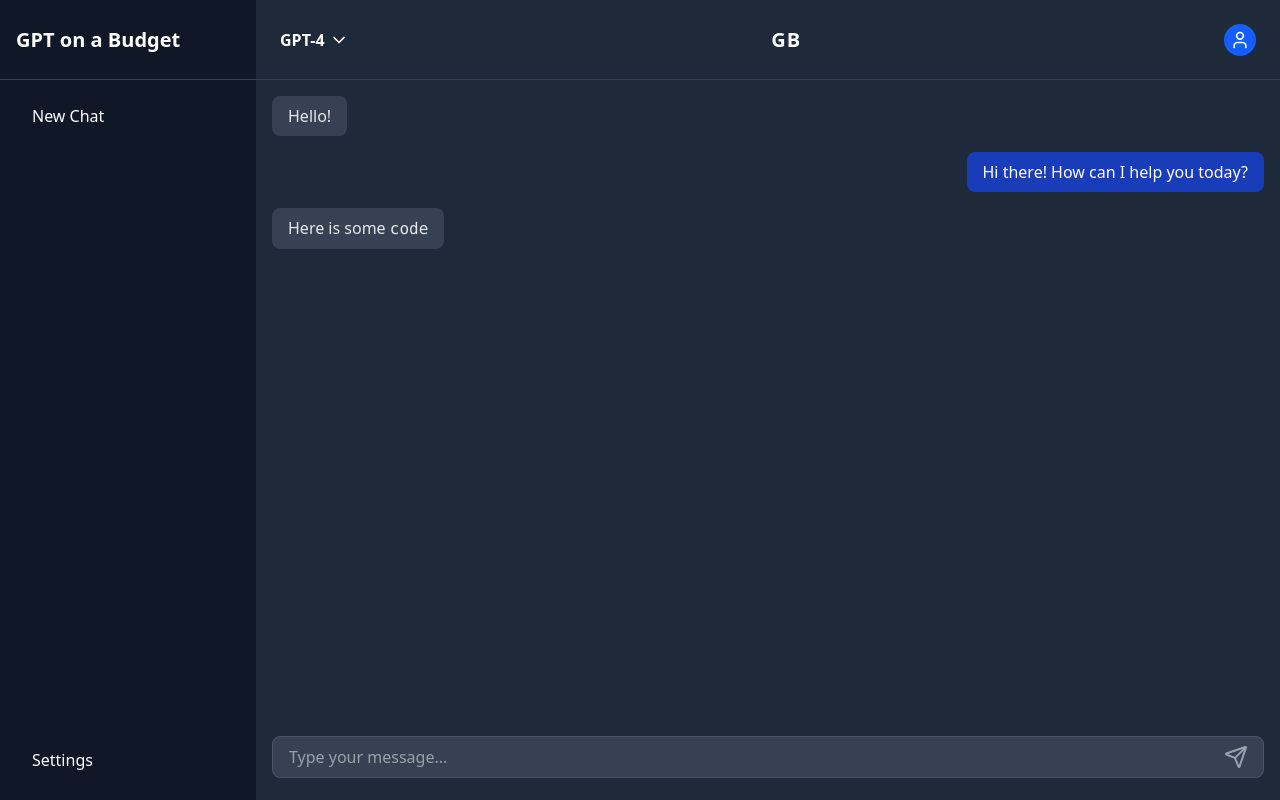
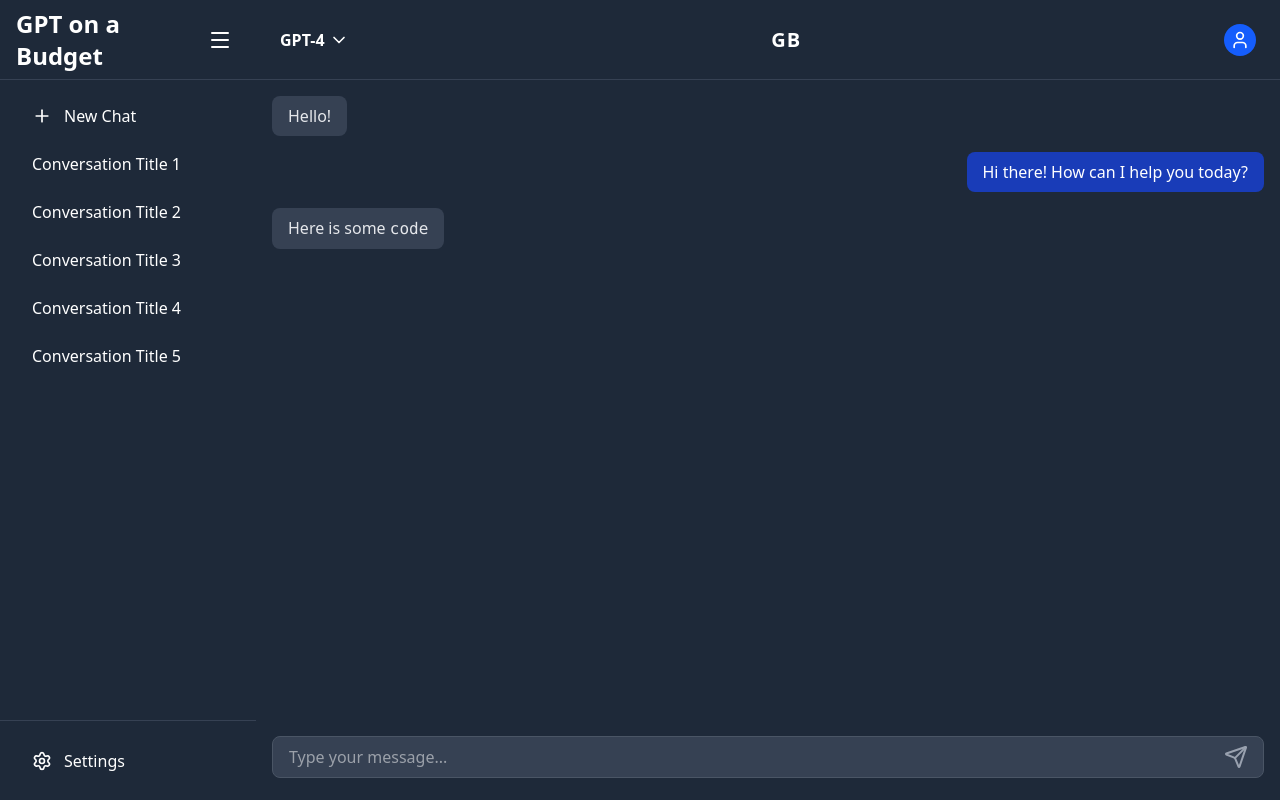
Before and after one commit to yaakov04/gpt-on-a-budget, a Vue app: page / in a window 1280 px wide. Built offline with nearby package versions, Linux system fonts and the light colour scheme.

Commit message:
feat: implement responsive sidebar with toggle functionality and enhanced UI elements

```diff
--- a/src/App.vue
+++ b/src/App.vue
@@ -2,20 +2,44 @@
 import Sidebar from './components/Sidebar.vue';
 import ChatView from './components/ChatView.vue';
 import Dropdown from './components/Dropdown.vue';
-import { ref } from 'vue';
+import { ref, onMounted, onUnmounted, computed } from 'vue';
 import { ChevronDown, User, LogOut } from 'lucide-vue-next';
 
 const models = ref(['GPT-4', 'GPT-3.5-Turbo', 'Gemini-Pro']);
 const selectedModel = ref('GPT-4');
+
+const isSidebarExpanded = ref(true);
+
+const toggleSidebar = () => {
+  isSidebarExpanded.value = !isSidebarExpanded.value;
+};
+
+const handleResize = () => {
+  if (window.innerWidth < 768) {
+    isSidebarExpanded.value = false;
+  } else {
+    isSidebarExpanded.value = true;
+  }
+};
+
+onMounted(() => {
+  window.addEventListener('resize', handleResize);
+  handleResize(); // Initial check
+});
+
+onUnmounted(() => {
+  window.removeEventListener('resize', handleResize);
+});
+
 </script>
 
 <template>
   <div class="flex h-screen bg-gray-800 text-white">
     <!-- Sidebar -->
-    <Sidebar />
+    <Sidebar :is-expanded="isSidebarExpanded" @toggle-sidebar="toggleSidebar" />
 
     <!-- Main Content -->
-    <div class="flex-1 flex flex-col overflow-hidden">
+    <div class="flex-1 flex flex-col overflow-hidden transition-all duration-300 ease-in-out" >
       <header class="flex items-center justify-between p-4 bg-gray-800 border-b border-gray-700 h-20">
         <!-- Model Selector -->
         <Dropdown>
--- a/src/components/Sidebar.vue
+++ b/src/components/Sidebar.vue
@@ -1,25 +1,43 @@
 <template>
-  <aside class="w-64 bg-gray-900 text-white flex flex-col shadow-lg">
-    <div class="p-4 text-xl font-bold border-b border-gray-700 h-20 flex items-center">
-      GPT on a Budget
+  <aside class="bg-gray-800 text-white flex flex-col transition-all duration-300 ease-in-out"
+    :class="isExpanded ? 'w-64' : 'w-16'">
+    <div class="p-4 text-2xl font-bold border-b border-gray-700 h-20 flex items-center justify-between">
+      <span v-if="isExpanded">GPT on a Budget</span>
+      <button @click="$emit('toggle-sidebar')" class="p-2 rounded-md hover:bg-gray-700 focus:outline-none">
+        <Menu v-if="isExpanded" class="w-6 h-6" />
+        <Menu v-else class="w-6 h-6" />
+      </button>
     </div>
-    <nav class="flex-1 p-4 space-y-2">
-      <a href="#" class="block py-2 px-4 rounded hover:bg-gray-700">
-        New Chat
+    <nav class="flex-1 space-y-2 p-4 overflow-hidden">
+      <a href="#" class="flex items-center py-2 px-4 rounded hover:bg-gray-700">
+        <Plus class="w-5 h-5 mr-3" />
+        <span v-if="isExpanded">New Chat</span>
       </a>
       <!-- Future chat history or other navigation items -->
+      <a v-if="isExpanded" v-for="i in 5" :key="i" href="#" class="block py-2 px-4 rounded hover:bg-gray-700 truncate">
+        Conversation Title {{ i }}
+      </a>
     </nav>
-    <div class="p-4 h-20 flex items-center">
-      <!-- User settings or other footer items -->
-      <a href="#" class="block py-2 px-4 rounded hover:bg-gray-700 w-full">
-        Settings
+    <div class="p-4 border-t border-gray-700 h-20 flex items-center">
+      <a href="#" class="flex items-center py-2 px-4 rounded hover:bg-gray-700">
+        <Settings class="w-5 h-5 mr-3" />
+        <span v-if="isExpanded">Settings</span>
       </a>
     </div>
   </aside>
 </template>
 
 <script setup lang="ts">
-// Logic for sidebar can go here
+import { Plus, Settings, Menu } from 'lucide-vue-next';
+
+defineProps({
+  isExpanded: {
+    type: Boolean,
+    default: true,
+  },
+});
+
+defineEmits(['toggle-sidebar']);
 </script>
 
 <style scoped>
```
